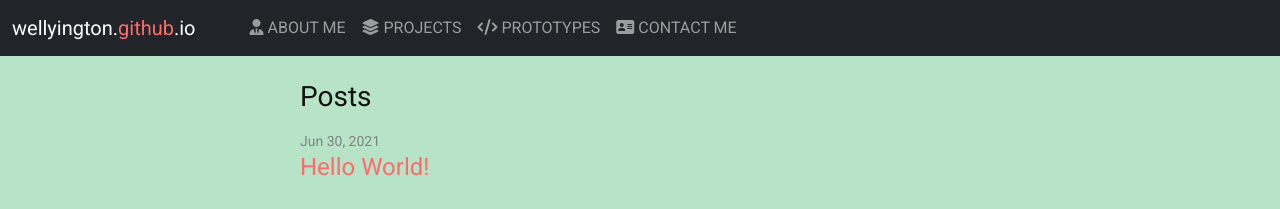
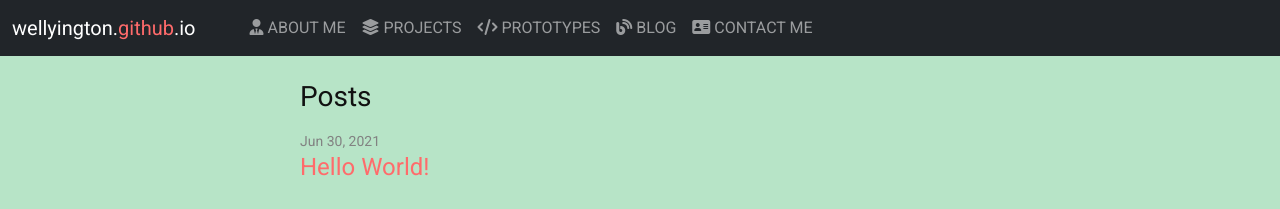
Before and after one commit to wellyington/blog, a Jekyll site: the page built from index.markdown, in a window 1280 px wide. Shown: the top 209 px of the page. Built offline with Jekyll 4.4.1, drawn with Linux system fonts in a browser that asks for light colours; nearby versions of some CDN libraries.

Commit message:
Update header.html

```diff
--- a/_includes/header.html
+++ b/_includes/header.html
@@ -19,6 +19,9 @@
               <a class="nav-link" href="https://wellyington.github.io/#prototypes" data-bs-toggle="collapse" data-bs-target=".navbar-collapse.show" onclick='document.getElementById("prototypes").scrollIntoView()'><i class="fas fa-code"></i> PROTOTYPES</a>
             </li>
             <li class="nav-item">
+              <a class="nav-link" href="https://wellyington.github.io/blog/" data-bs-toggle="collapse" data-bs-target=".navbar-collapse.show" onclick='document.getElementById("prototypes").scrollIntoView()'><i class="fa-solid fa-blog"></i> BLOG</a>
+            </li>
+            <li class="nav-item">
               <a class="nav-link" href="https://wellyington.github.io/#contactme" data-bs-toggle="collapse" data-bs-target=".navbar-collapse.show" onclick='document.getElementById("contactme").scrollIntoView()'><i class="fas fa-address-card"></i> CONTACT ME</a>
             </li>
           </ul>
```
